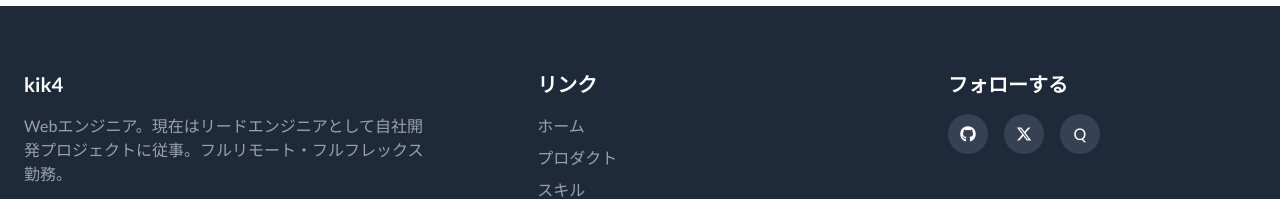
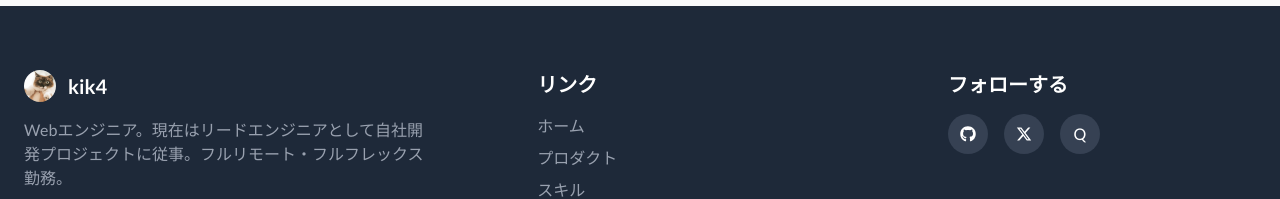
Before and after one commit to kik4/my-portfolio-next, a Next.js app: page / in a window 1280 px wide. Shown: the part 5317-5516 px from the top of the page. Built offline with nearby package versions, Linux system fonts and the light colour scheme.

Commit message:
add avator icon to footer

```diff
--- a/app/page.tsx
+++ b/app/page.tsx
@@ -683,7 +683,18 @@ export default function Home() {
         <div className="container mx-auto px-6">
           <div className="mb-12 flex flex-wrap justify-between">
             <div className="mb-8 w-full md:mb-0 md:w-1/3">
-              <h3 className="mb-4 font-bold text-xl">kik4</h3>
+              <div className="mb-4 flex items-center gap-3">
+                <div className="h-8 w-8 overflow-hidden rounded-full">
+                  <Image
+                    src={icon}
+                    width={32}
+                    height={32}
+                    className="h-full w-full object-cover"
+                    alt="kik4"
+                  />
+                </div>
+                <h3 className="font-bold text-xl">kik4</h3>
+              </div>
               <p className="text-gray-400">
                 Webエンジニア。現在はリードエンジニアとして自社開発プロジェクトに従事。フルリモート・フルフレックス勤務。
               </p>
```
